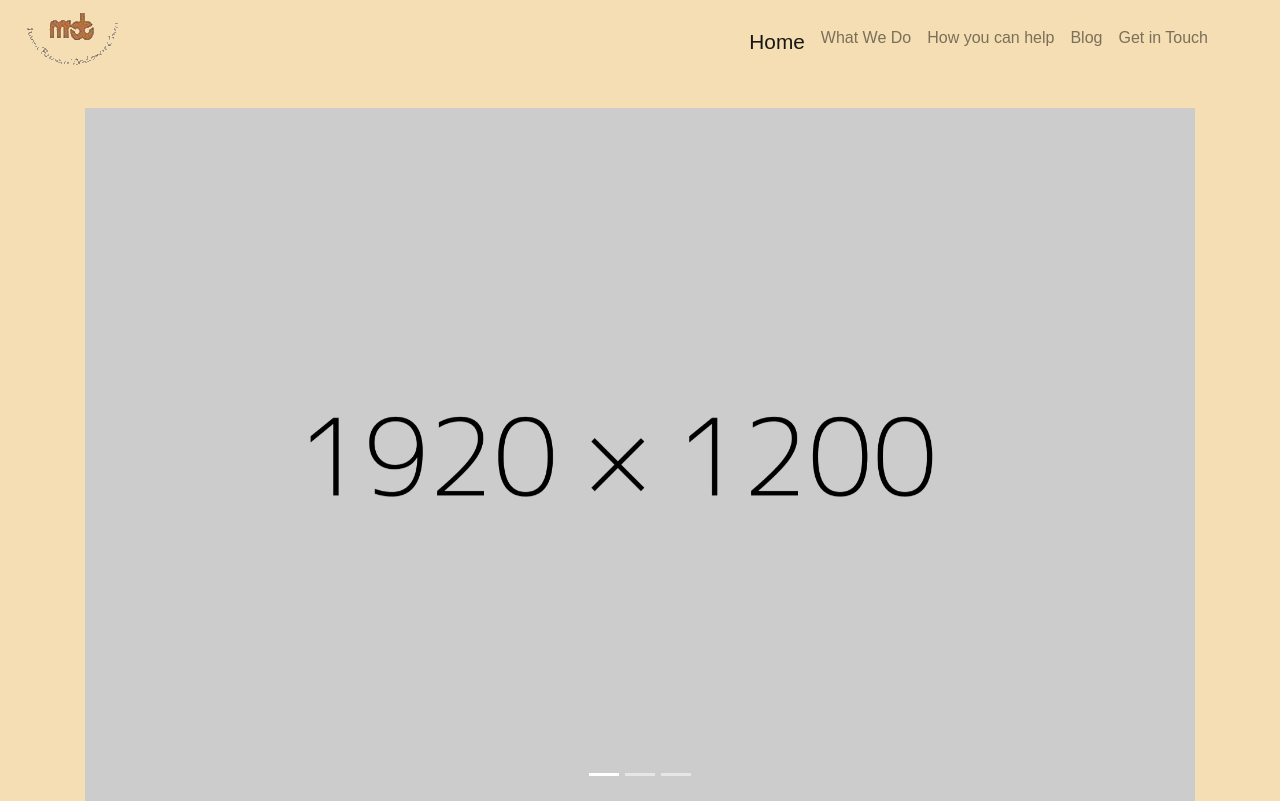
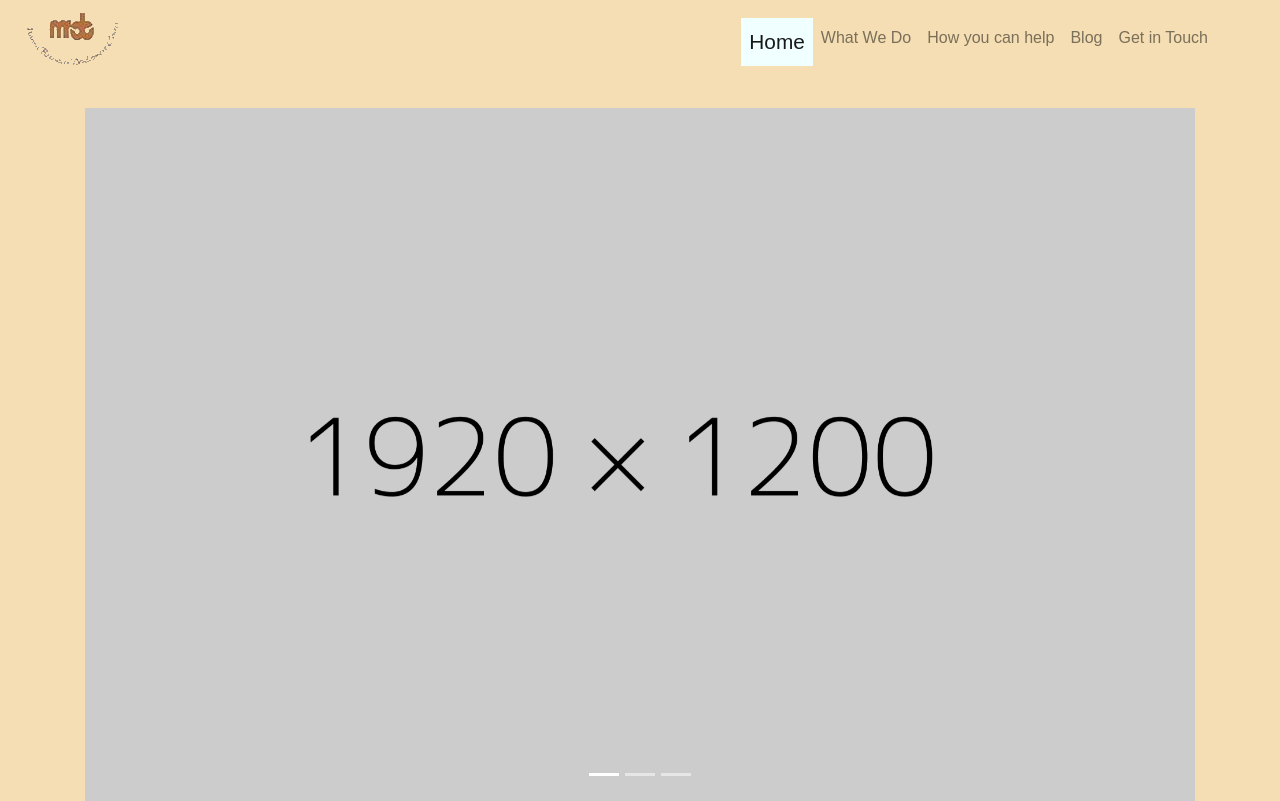
Before and after one commit to HShehu/manna, a Django app: page / in a window 1280 px wide, with the pointer over the restyled element. Shown: the top 801 px of the page. Run offline with Django 3.2, Linux system fonts and the light colour scheme; some libraries are stand-ins or nearby versions; some web fonts are replaced.

Commit message:
Css Background

```diff
--- a/manna/static/manna/css/main.css
+++ b/manna/static/manna/css/main.css
@@ -1,7 +1,13 @@
-.navbar-light .navbar-nav .nav-link:hover {
+.navbar-light .navbar-nav .nav-link:hover,
+.navbar-light .navbar-nav .nav-link.active {
 
     font-size: 130%;
 }
+
+.navbar-light .navbar-nav .nav-link:hover {
+    background-color: azure;
+}
+
 
 .cursive {
     font-family: 'Satisfy',
```
